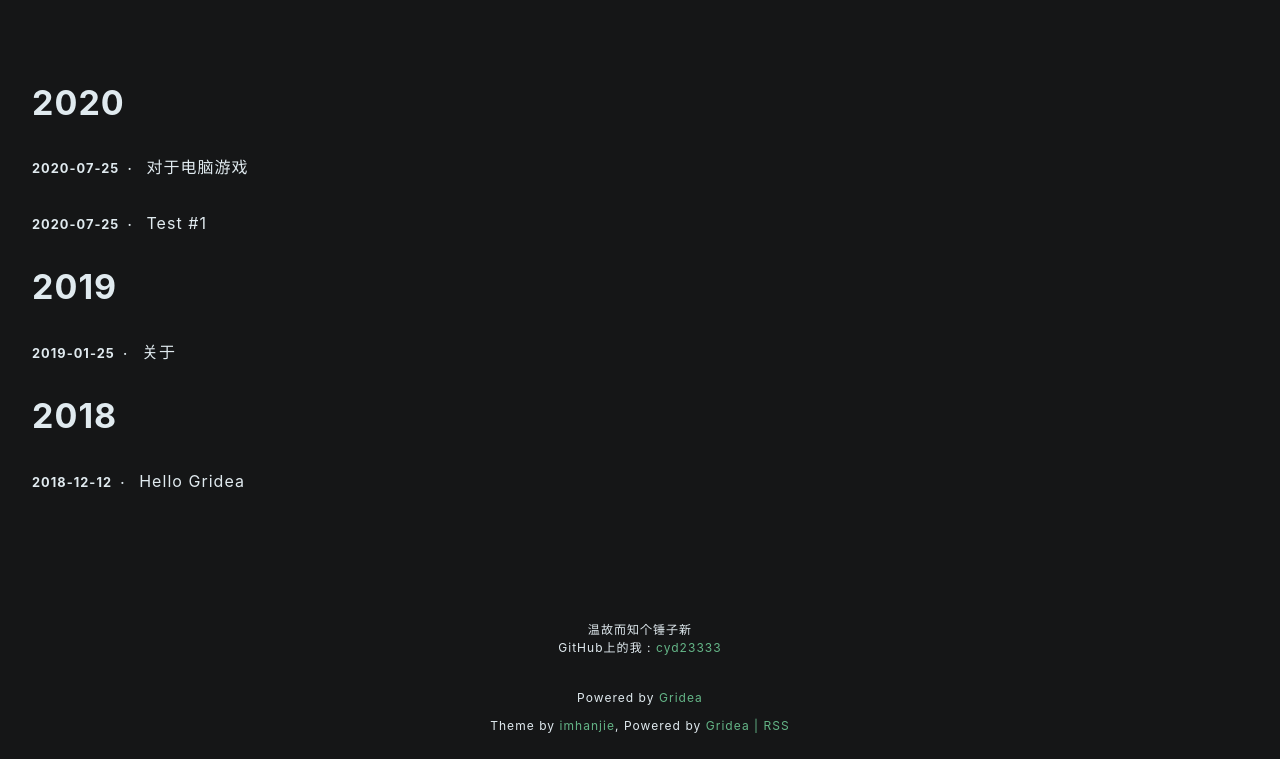
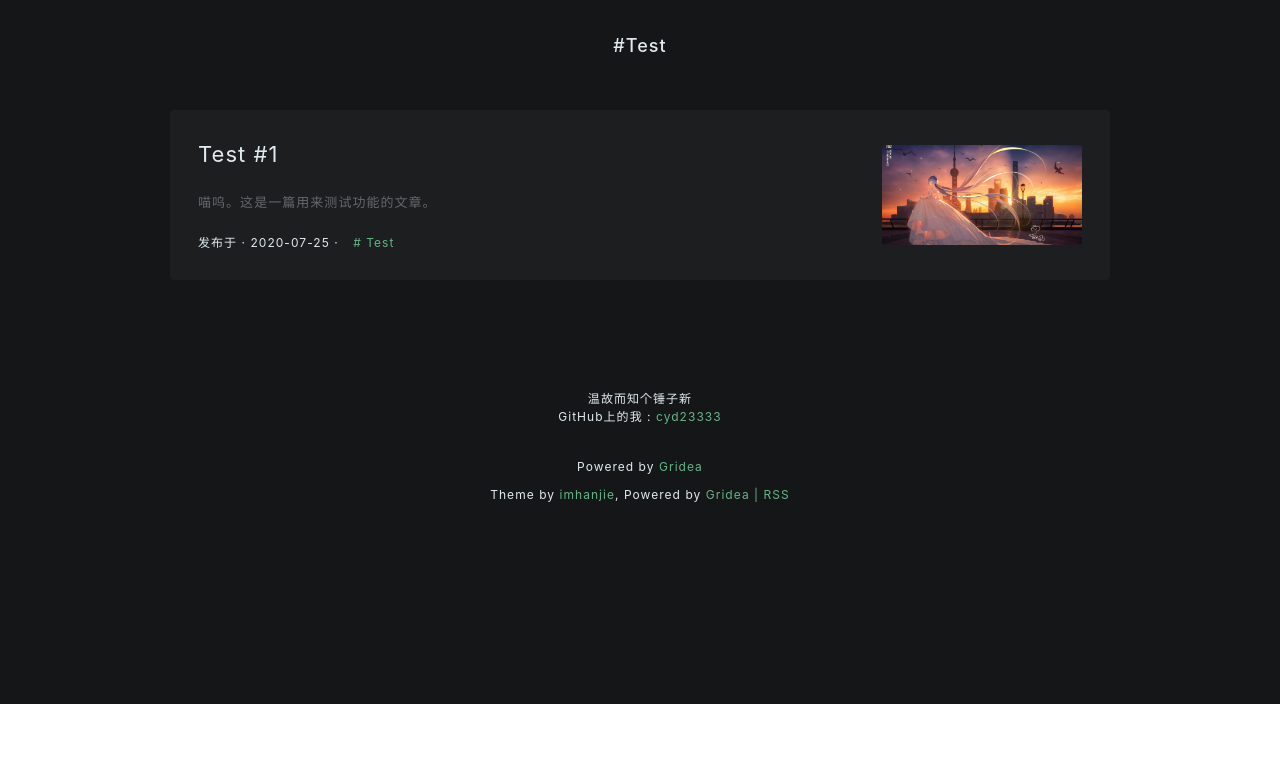
Before and after one commit to cyd23333/MyGrideaBlog, a plain HTML site: page tag/Tag-Test/index.html in a window 1280 px wide. Shown: the part 96-855 px from the top of the page. After the commit the page ends 800 px from the top, so only its background shows below. Drawn offline with nearby package versions, Linux system fonts and the light colour scheme.

Commit message:
update from gridea: 2020-07-25 16:08:57

```diff
--- a/atom.xml
+++ b/atom.xml
@@ -2,7 +2,7 @@
 <feed xmlns="http://www.w3.org/2005/Atom">
     <id>https://cyd23333.github.io/MyGrideaBlog</id>
     <title>MyGrideaBlog OvO</title>
-    <updated>2020-07-25T08:07:10.556Z</updated>
+    <updated>2020-07-25T08:08:57.009Z</updated>
     <generator>https://github.com/jpmonette/feed</generator>
     <link rel="alternate" href="https://cyd23333.github.io/MyGrideaBlog"/>
     <link rel="self" href="https://cyd23333.github.io/MyGrideaBlog/atom.xml"/>
--- a/archives/index.html
+++ b/tag/Tag-Test/index.html
@@ -4,9 +4,9 @@
 <meta name="description" content=""/>
 <meta name="viewport" content="width=device-width, initial-scale=1"/>
 
-<title>MyGrideaBlog OvO</title>
+<title>Test | MyGrideaBlog OvO</title>
 
-<link rel="shortcut icon" href="https://cyd23333.github.io/MyGrideaBlog/favicon.ico?v=1595664422552">
+<link rel="shortcut icon" href="https://cyd23333.github.io/MyGrideaBlog/favicon.ico?v=1595664533923">
 
 <link href="https://cdn.jsdelivr.net/npm/@fortawesome/fontawesome-free/css/all.min.css" rel="stylesheet">
 <link rel="stylesheet" href="https://cyd23333.github.io/MyGrideaBlog/styles/main.css">
@@ -79,87 +79,50 @@
         </div>
     </div>
 </nav>
+        <div class="current-tag-container">
+            <h2 class="title gt-c-content-color-first">
+                #Test
+            </h2>
+        </div>
+        <div class="post-list-container">
+    <div class="post-inner">
 
+            <div class="post gt-bg-theme-color-second">
+                <div class="post-left">
+                    <div>
 
+                        <a href="https://cyd23333.github.io/MyGrideaBlog/post/test-1/">
+                            <span class="post-title gt-c-content-color-first">Test #1</span>
+                        </a>
+                    </div>
+                    <div class="gt-post-content post-abstract gt-c-content-color-second">
+                        <p>喵呜。这是一篇用来测试功能的文章。</p>
 
-<div class="archives-container">
+                    </div>
+                    <div class="post-info">
+                        <time class="post-time gt-c-content-color-first">
+                            发布于 · 2020-07-25 ·
+                        </time>
 
-        <h2 class="year gt-c-cotent-color-first">2020</h2>
+                            <a href="https://cyd23333.github.io/MyGrideaBlog/tag/Tag-Test/" class="post-tag">
+                                # Test
+                            </a>
 
+                    </div>
+                </div>
 
-                <article class="post">
-                    <a href="https://cyd23333.github.io/MyGrideaBlog/post/dui-yu-dian-nao-you-xi/">
-                        <div class="post-title gt-c-content-color-first">
-                            <small><b>2020-07-25&nbsp;&nbsp;·&nbsp;&nbsp;</b></small>
-                            对于电脑游戏
-                        </div>
+                    <a href="https://cyd23333.github.io/MyGrideaBlog/post/test-1/" class="post-feature-image"
+                       style="background-image: url('https://cyd23333.github.io/MyGrideaBlog/post-images/test-1.jpg')">
                     </a>
-                </article>
 
+            </div>
 
-
-                <article class="post">
-                    <a href="https://cyd23333.github.io/MyGrideaBlog/post/test-1/">
-                        <div class="post-title gt-c-content-color-first">
-                            <small><b>2020-07-25&nbsp;&nbsp;·&nbsp;&nbsp;</b></small>
-                            Test #1
-                        </div>
-                    </a>
-                </article>
-
-
-
-
-
-
-
-        <h2 class="year gt-c-cotent-color-first">2019</h2>
-
-
-
-
-
-
-                <article class="post">
-                    <a href="https://cyd23333.github.io/MyGrideaBlog/post/about/">
-                        <div class="post-title gt-c-content-color-first">
-                            <small><b>2019-01-25&nbsp;&nbsp;·&nbsp;&nbsp;</b></small>
-                            关于
-                        </div>
-                    </a>
-                </article>
-
-
-
-
-
-        <h2 class="year gt-c-cotent-color-first">2018</h2>
-
-
-
-
-
-
-
-
-                <article class="post">
-                    <a href="https://cyd23333.github.io/MyGrideaBlog/post/hello-gridea/">
-                        <div class="post-title gt-c-content-color-first">
-                            <small><b>2018-12-12&nbsp;&nbsp;·&nbsp;&nbsp;</b></small>
-                            Hello Gridea
-                        </div>
-                    </a>
-                </article>
-
-
-
+    </div>
 </div>
-
         <div class="pagination-container">
 
 
 </div>
-
 
         <div class="site-footer gt-c-content-color-first">
     <div class="slogan gt-c-content-color-first">温故而知个锤子新
```
Also changed, not shown: friends/index.html (+1 -1 lines), index.html (+9 -1 lines), post/about/index.html (+1 -1 lines), post/dui-yu-dian-nao-you-xi/index.html (+1 -1 lines), post/hello-gridea/index.html (+1 -1 lines), post/test-1/index.html (+5 -1 lines), tag/mqFUAtt38/index.html (+1 -1 lines), tags/index.html (+4 -1 lines), post-images/test-1.jpg (added).
